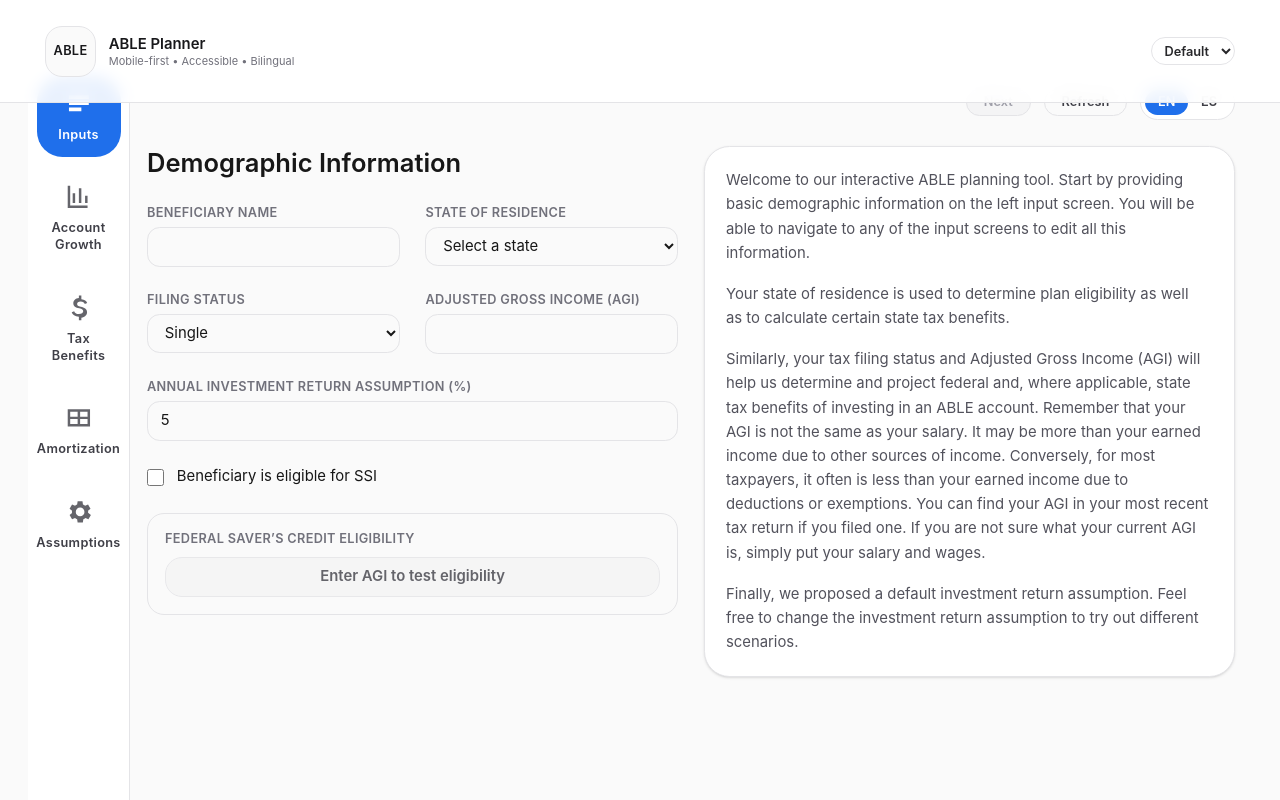
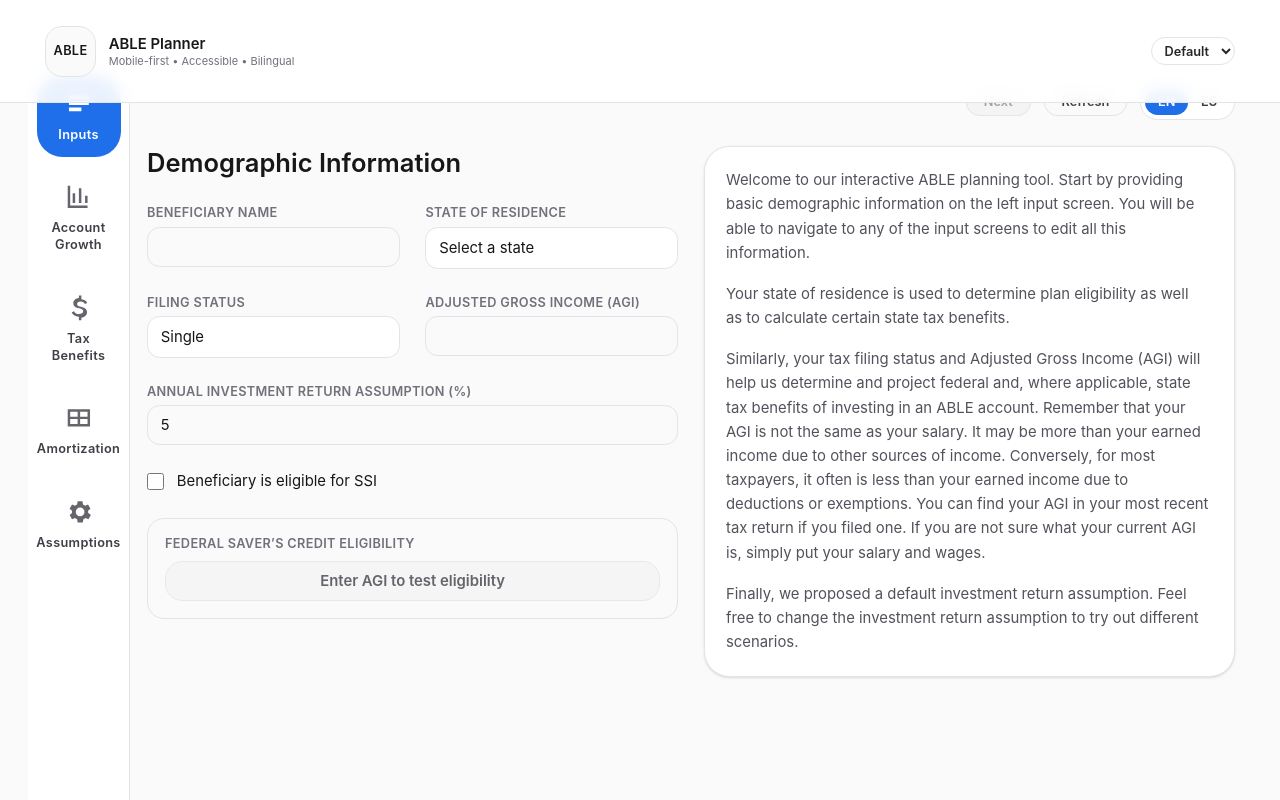
Before and after one commit to KAtheras/able-planner, a Next.js app: page / in a window 1280 px wide. Both pictures are taken after a click on the button "I Understand — Continue". Shown: the part 44-844 px from the top of the page. Built offline with nearby package versions, Linux system fonts and the light colour scheme.

Commit message:
style: normalize select control sizing on demographics form

```diff
--- a/src/components/inputs/DemographicsForm.tsx
+++ b/src/components/inputs/DemographicsForm.tsx
@@ -97,7 +97,7 @@ export default function DemographicsForm({
             id="demographics-residence"
             value={stateOfResidence}
             onChange={(e) => onChange?.({ stateOfResidence: e.target.value })}
-            className="mt-1 w-full rounded-xl border border-zinc-200 px-3 py-2 text-sm"
+            className="mt-1 h-10 w-full appearance-none rounded-xl border border-zinc-200 bg-white px-3 text-sm leading-normal"
           >
             <option value="">
               {copy?.labels?.selectState ?? "Select a state"}
@@ -120,7 +120,7 @@ export default function DemographicsForm({
             id="demographics-filing-status"
             value={filingStatus}
             onChange={(e) => onChange?.({ filingStatus: e.target.value })}
-            className="mt-1 w-full rounded-xl border border-zinc-200 px-3 py-2 text-sm"
+            className="mt-1 h-10 w-full appearance-none rounded-xl border border-zinc-200 bg-white px-3 text-sm leading-normal"
           >
             <option value="single">
               {copy?.labels?.filing?.single ?? "Single"}
```
